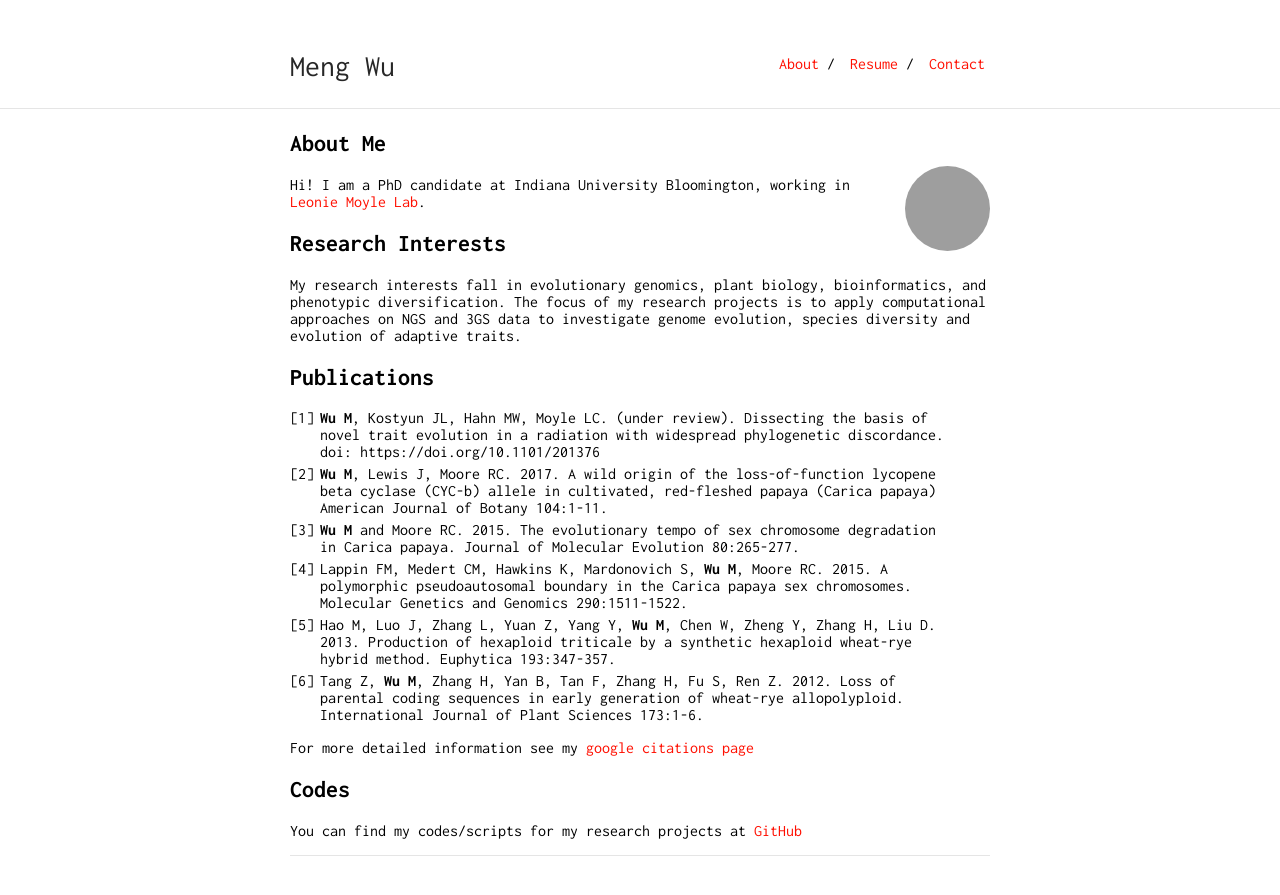
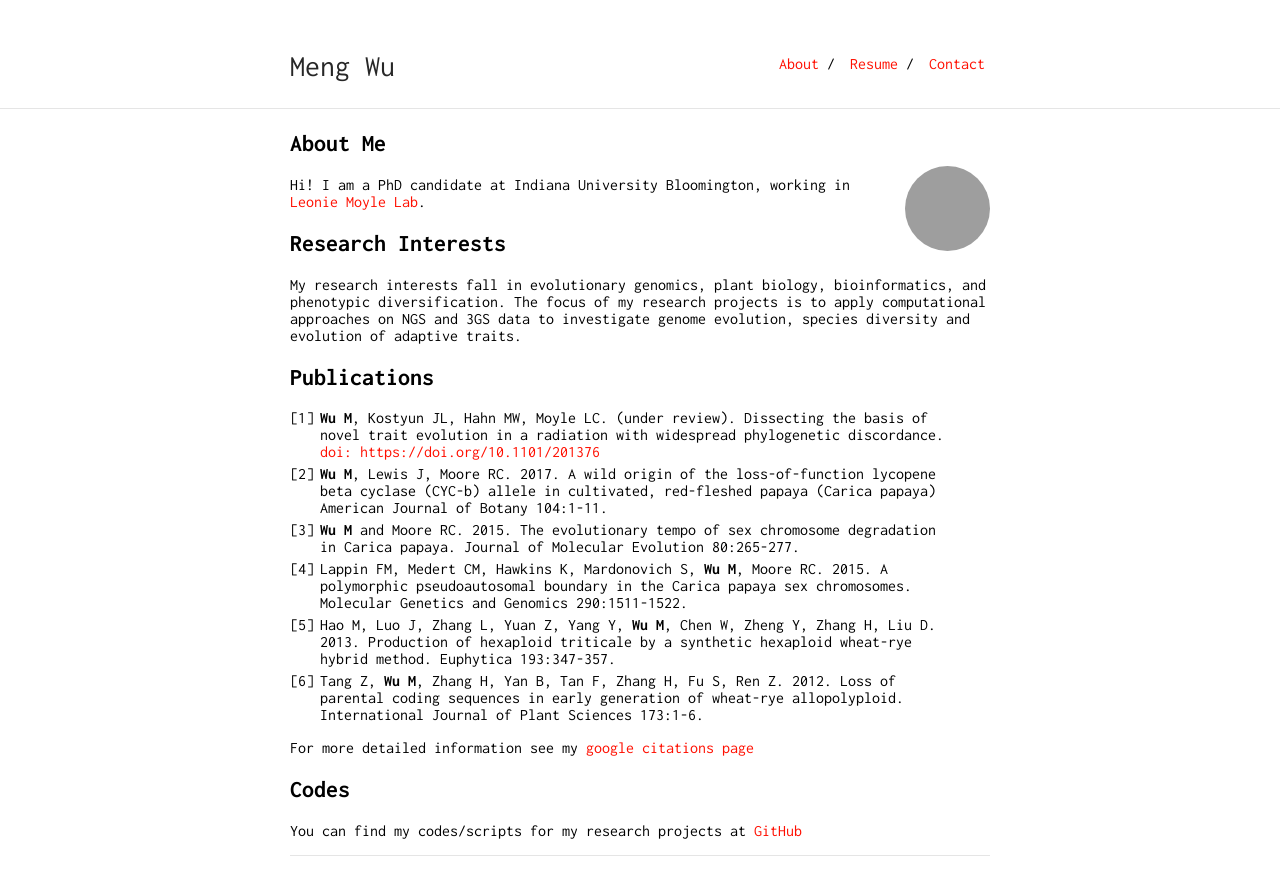
Before and after one commit to wum5/wum5.github.io, a Jekyll site: the page built from index.md, in a window 1280 px wide. Shown: the top 895 px of the page. Built offline with Jekyll 4.4.1, drawn with Linux system fonts in a browser that asks for light colours; our own code applies the rules of GitHub Pages for plain Markdown files; part of the change alters nothing that is shown; grey boxes are pictures that could not be loaded.

```diff
--- a/index.md
+++ b/index.md
@@ -15,7 +15,7 @@ The focus of my research projects is to apply computational approaches on NGS an
 
 
 ## Publications
-1. **Wu M**, Kostyun JL, Hahn MW, Moyle LC. (under review). Dissecting the basis of novel trait evolution in a radiation with widespread phylogenetic discordance. doi: https://doi.org/10.1101/201376
+1. **Wu M**, Kostyun JL, Hahn MW, Moyle LC. (under review). Dissecting the basis of novel trait evolution in a radiation with widespread phylogenetic discordance. [doi: https://doi.org/10.1101/201376](doi: https://doi.org/10.1101/201376)
 2. **Wu M**, Lewis J, Moore RC. 2017. A wild origin of the loss-of-function lycopene beta cyclase (CYC-b) allele in cultivated, red-fleshed papaya (Carica papaya) American Journal of Botany 104:1-11.
 3. **Wu M** and Moore RC. 2015. The evolutionary tempo of sex chromosome degradation in Carica papaya. Journal of Molecular Evolution 80:265-277.
 4. Lappin FM, Medert CM, Hawkins K, Mardonovich S, **Wu M**, Moore RC. 2015. A polymorphic pseudoautosomal boundary in the Carica papaya sex chromosomes. Molecular Genetics and Genomics 290:1511-1522.
```
